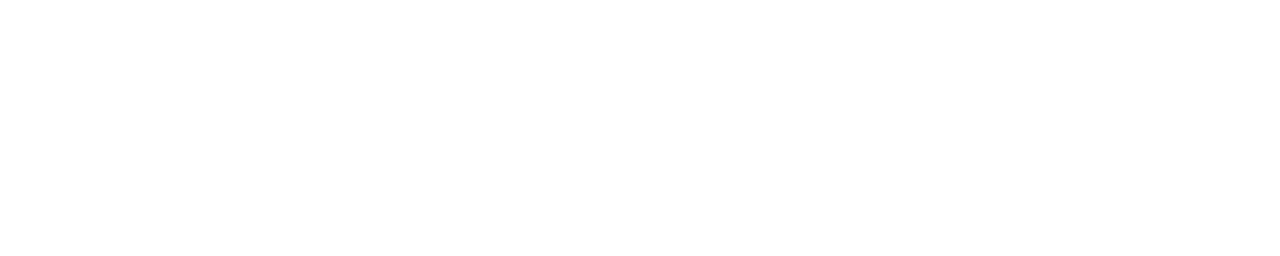
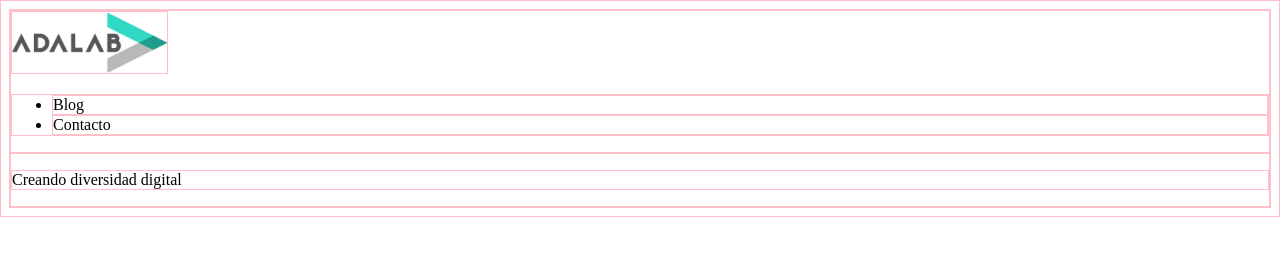
Before and after one commit to Adalab/f-m1-evaluacion-intermedia-anniavdc, a plain HTML site: page index.html in a window 1280 px wide. Drawn offline with Linux system fonts and the light colour scheme.

Commit message:
Add main message

```diff
--- a/index.html
+++ b/index.html
@@ -10,6 +10,15 @@ rel="stylesheet">
 <link rel="stylesheet" href="style.css">
 </head>
 <body>
-
+    <header class="main-header">
+        <img src="images/logo_adalab_155x61.png" alt="logo">
+        <ul class="menu-container">
+            <li class="menu-item">Blog</li>
+            <li class="menu-item">Contacto</li>
+        </ul>
+    </header>
+    <main class="main-container">
+        <p class="main-message">Creando diversidad digital</p>
+    </main>
 </body>
 </html>
--- a/style.css
+++ b/style.css
@@ -0,0 +1,4 @@
+*{
+    box-sizing: border-box;
+    border: 1px solid pink;
+}
```
